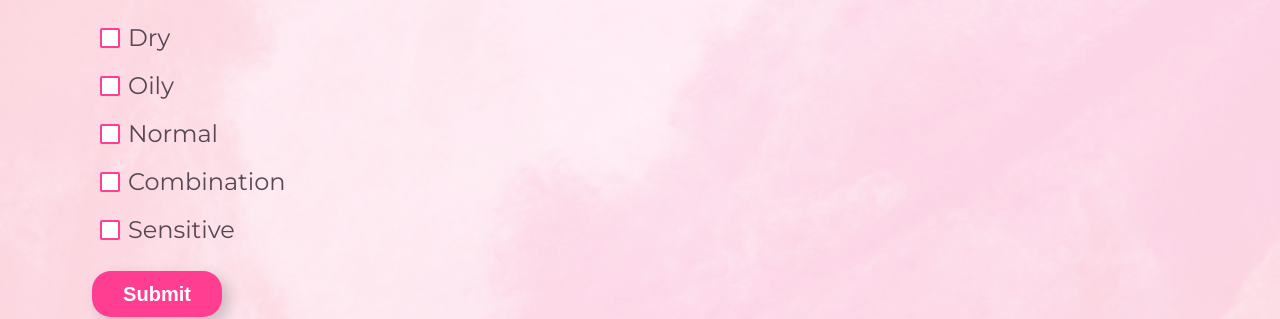
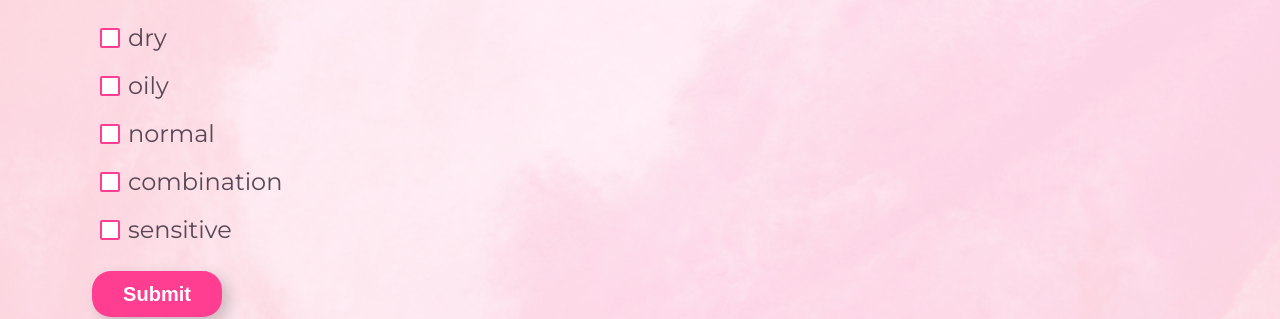
Before and after one commit to jk021227/frontend, a Next.js app: page /newuser in a window 1280 px wide. Shown: the part 296-615 px from the top of the page. Built offline with nearby package versions, Linux system fonts and the light colour scheme.

Commit message:
made lowercase

```diff
--- a/src/app/newuser/page.js
+++ b/src/app/newuser/page.js
@@ -62,7 +62,7 @@ export default function NewUser() {
       What is your skin type?
       </h1>
       <div className="choice-container">
-        {["Dry", "Oily", "Normal" ,"Combination", "Sensitive"].map((type) => (
+        {["dry", "oily", "normal" ,"combination", "sensitive"].map((type) => (
           <label key={type} className="label-large">
             <input
               type="radio"
```
